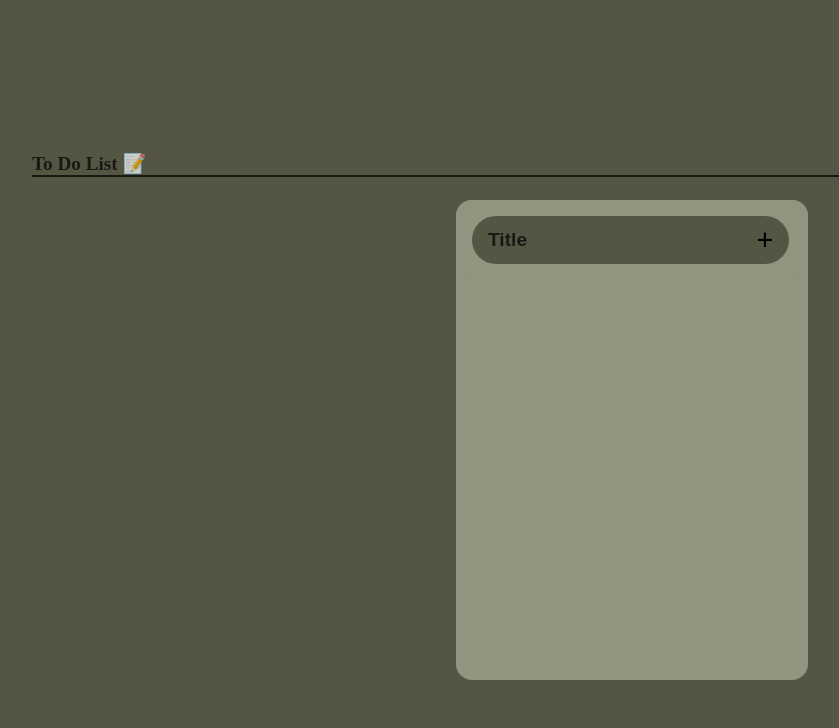
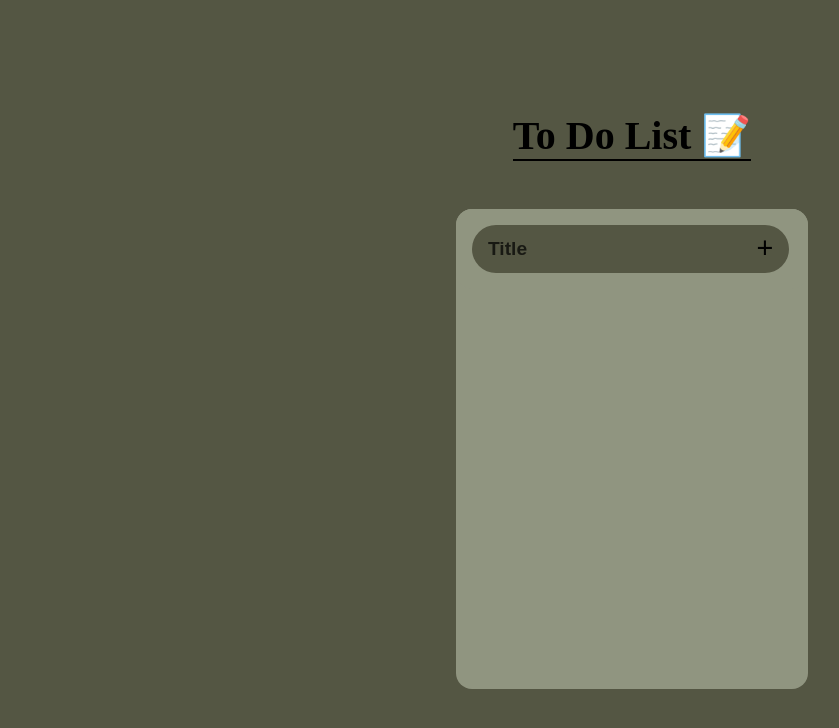
Before and after one commit to r-sigamdev/frontent-projects, a plain HTML site: page project2_to_do_list/index.html in a window 1280 px wide. Shown: the whole page, without its empty margins (8-847 px from the left). Drawn offline with Linux system fonts and the light colour scheme.

Commit message:
modifying the to do list

```diff
--- a/project2_to_do_list/index.html
+++ b/project2_to_do_list/index.html
@@ -8,7 +8,7 @@
     <link rel="website icon" type="jpg" href="../fav.jpg" />
   </head>
   <body>
-    <h1 class="heading">To Do List 📝<hr></h1>
+    <h1 class="heading-h1">To Do List 📝<hr></h1>
     <div class="main">
       <div class="headerbg">
         <div class="header">
--- a/project2_to_do_list/to_do_list.css
+++ b/project2_to_do_list/to_do_list.css
@@ -26,8 +26,10 @@ body {
   align-items: center;
   background-color: var(--DARK-MODE-BG-COLOR1);
 }
-h1 {
-  margin: 1rem;
+.heading-h1 {
+  margin-bottom: 3rem;
+  text-align: center;
+  font-size: 2.5rem;
 }
 h1 hr {
   height: 2px;
```
